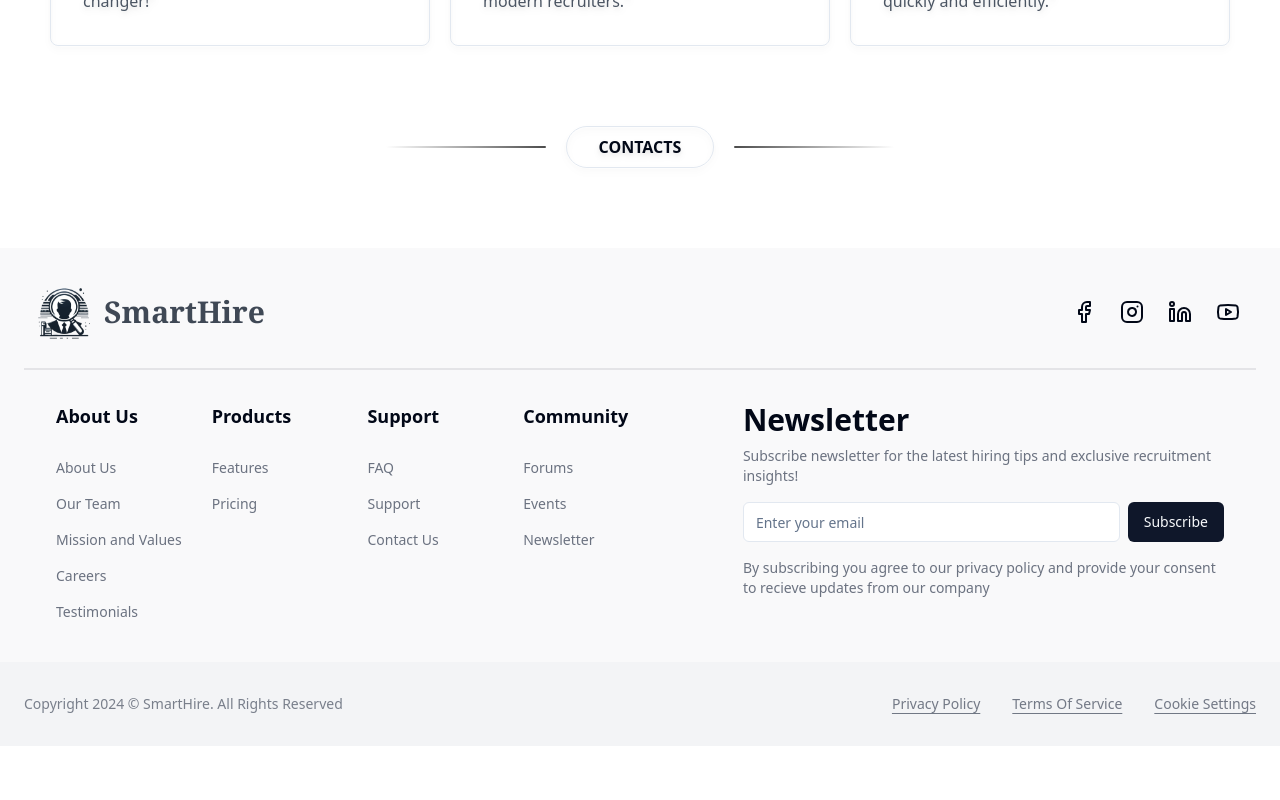
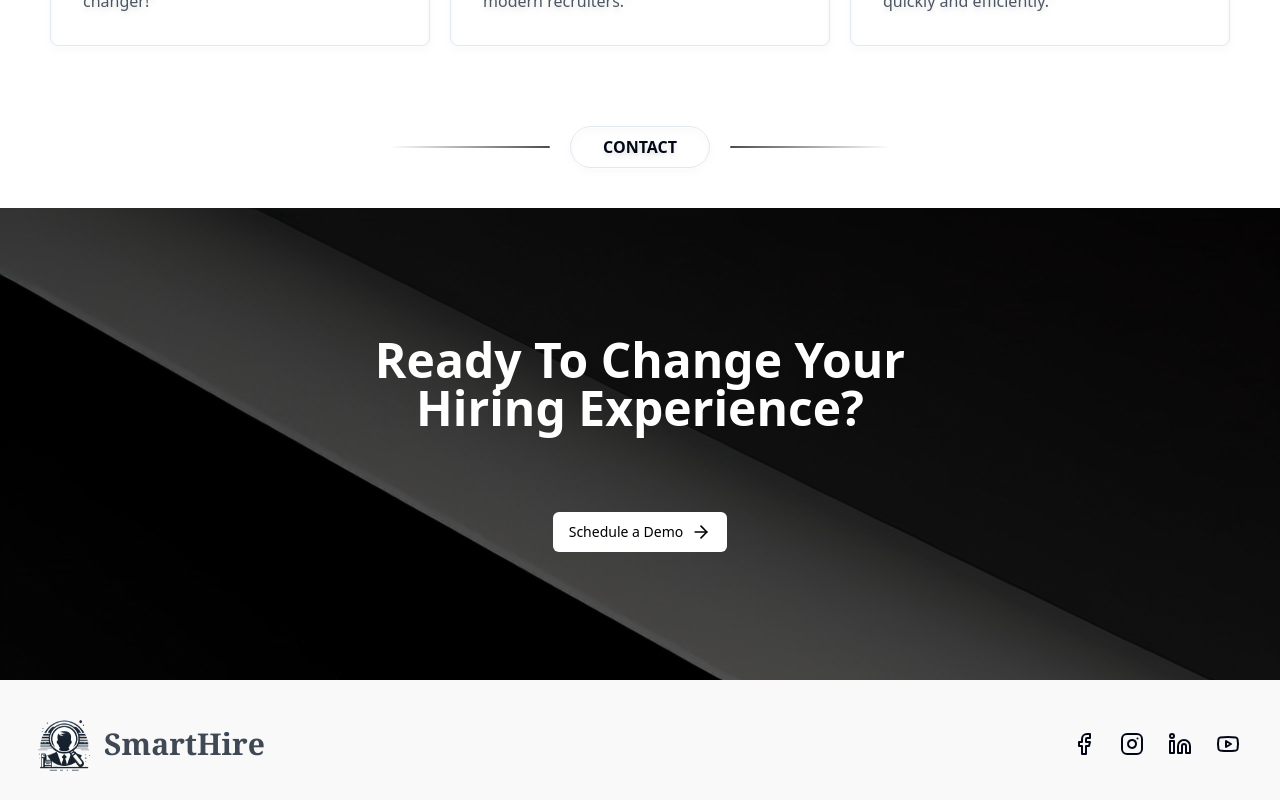
Before and after one commit to Yash-jaiswal2509/Foodcription-internship-assignment, a React (Vite) app in the folder frontend/: page / in a window 1280 px wide. Shown: the part 2940-3740 px from the top of the page. Before the commit the page ends 3686 px from the top, so only its background shows below. Built offline with nearby package versions, Linux system fonts and the light colour scheme.

Commit message:
chore: Update Contact component UI and Footer background color

```diff
--- a/frontend/src/components/Contact.tsx
+++ b/frontend/src/components/Contact.tsx
@@ -1,12 +1,25 @@
+import { ArrowRight } from "lucide-react";
+import { Button } from "./ui/button";
+
 const Contact = () => {
   return (
     <div id="contact" className="mt-20 flex flex-col items-center">
       <div className="flex items-center gap-5">
         <span className="w-40 h-[2px] bg-gradient-to-r from-white to-black/70 rounded-full"></span>
         <p className="border px-8 py-2 rounded-full drop-shadow-md font-bold uppercase">
-            Contacts
+          Contact
         </p>
         <span className="w-40 h-[2px] bg-gradient-to-r from-black/70 to-white rounded-full"></span>
+      </div>
+
+      <div className="bg-[url('src/assets/wavy-black-white-background.jpg')] p-32 w-full flex flex-col mt-10">
+        <h1 className="text-white text-center text-5xl font-bold">
+          Ready To Change Your
+          <br  /> Hiring Experience?
+        </h1>
+        <Button className="text-black bg-white hover:bg-gray-100 mx-auto mt-20 flex items-center gap-2">
+          Schedule a Demo <ArrowRight size={20} />
+        </Button>
       </div>
     </div>
   );
--- a/frontend/src/layout/Footer.tsx
+++ b/frontend/src/layout/Footer.tsx
@@ -5,7 +5,7 @@ import { Link } from "react-router-dom";
 
 const Footer = () => {
   return (
-    <footer className="mt-20 bg-gray-100/50">
+    <footer className="bg-gray-100/50">
       <div className="flex flex-col p-6">
         <div className="flex items-center justify-between cursor-pointer">
           <Link to="/" className="flex items-center">
--- a/frontend/tailwind.config.js
+++ b/frontend/tailwind.config.js
@@ -1,11 +1,13 @@
+const { url } = require("inspector");
+
 /** @type {import('tailwindcss').Config} */
 module.exports = {
   darkMode: ["class"],
   content: [
-    './pages/**/*.{ts,tsx}',
-    './components/**/*.{ts,tsx}',
-    './app/**/*.{ts,tsx}',
-    './src/**/*.{ts,tsx}',
+    "./pages/**/*.{ts,tsx}",
+    "./components/**/*.{ts,tsx}",
+    "./app/**/*.{ts,tsx}",
+    "./src/**/*.{ts,tsx}",
   ],
   prefix: "",
   theme: {
@@ -71,10 +73,10 @@ module.exports = {
         "accordion-down": "accordion-down 0.2s ease-out",
         "accordion-up": "accordion-up 0.2s ease-out",
       },
-      gridTemplateColumns:{
-        "footerList" : "1fr 1fr 1fr 1fr 3.5fr"
-      }
+      gridTemplateColumns: {
+        footerList: "1fr 1fr 1fr 1fr 3.5fr",
+      },
     },
   },
   plugins: [require("tailwindcss-animate")],
-}
+};
```
Also changed, not shown: frontend/src/assets/wavy-black-white-background.jpg (added). Lines whose indentation alone changed are shown as unchanged.
